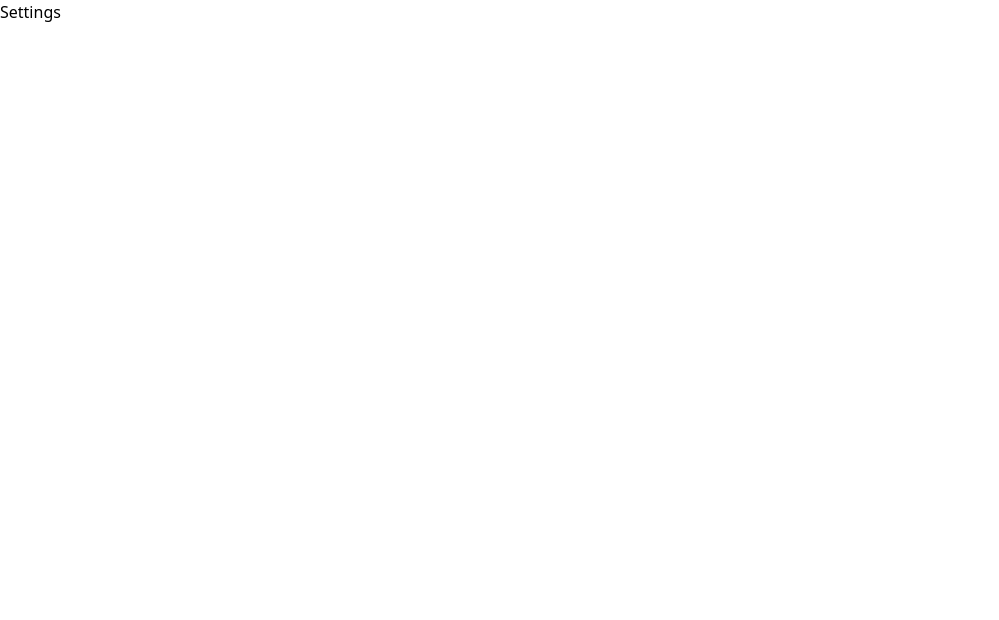
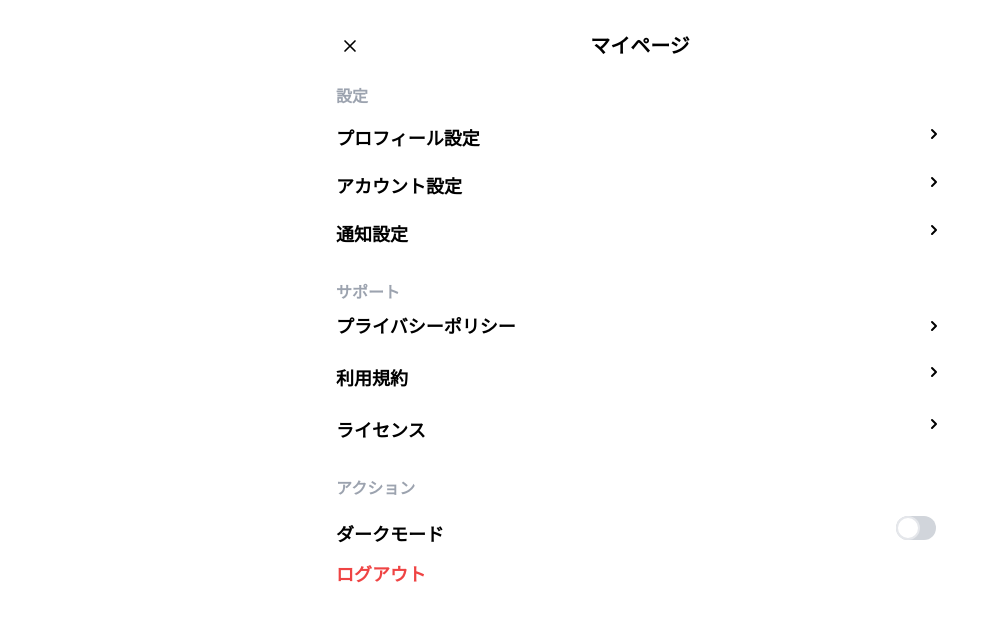
Before and after one commit to qin-salon/qin-memo, a Next.js app: page /settings in a window 1280 px wide. Shown: the top 620 px of the page, without its empty margins (0-999 px from the left). Built offline with nearby package versions, Linux system fonts and the light colour scheme.

Commit message:
💄 マイページ（設定）画面追加

```diff
--- /dev/null
+++ b/src/components/icon/ChevronRight.tsx
@@ -0,0 +1,24 @@
+import type { VFC } from "react";
+
+type Props = {
+  className?: string;
+  disabled?: boolean;
+};
+
+export const ChevronRight: VFC<Props> = (props) => {
+  return (
+    <svg className={props.className} xmlns="http://www.w3.org/2000/svg" viewBox="0 0 20 20" fill="currentColor">
+      <path
+        fillRule="evenodd"
+        d="M7.293 14.707a1 1 0 010-1.414L10.586 10 7.293 6.707a1 1 0 011.414-1.414l4 4a1 1 0 010 1.414l-4 4a1 1 0 01-1.414 0z"
+        clipRule="evenodd"
+      />
+    </svg>
+  );
+};
+
+// Propsのデフォルト値
+ChevronRight.defaultProps = {
+  className: "w-5 h-5",
+  disabled: false,
+};
--- /dev/null
+++ b/src/components/icon/XIcon.tsx
@@ -0,0 +1,26 @@
+import type { VFC } from "react";
+
+type Props = {
+  className?: string;
+  disabled?: boolean;
+};
+
+export const XIcon: VFC<Props> = (props) => {
+  return (
+    <svg
+      className={props.className}
+      xmlns="http://www.w3.org/2000/svg"
+      fill="none"
+      viewBox="0 0 24 24"
+      stroke="currentColor"
+    >
+      <path strokeLinecap="round" strokeLinejoin="round" strokeWidth="2" d="M6 18L18 6M6 6l12 12" />
+    </svg>
+  );
+};
+
+// Propsのデフォルト値
+XIcon.defaultProps = {
+  className: "w-5 h-5",
+  disabled: false,
+};
--- a/src/pages/settings/index.tsx
+++ b/src/pages/settings/index.tsx
@@ -1,7 +1,79 @@
 import type { NextPage } from "next";
+import Link from "next/link";
+import { XIcon } from "src/components/icon/XIcon";
+import { ChevronRight } from "src/components/icon/ChevronRight";
 
 const Settings: NextPage = () => {
-  return <div>Settings</div>;
+  return (
+    <div className="max-w-screen-sm mx-auto p-4">
+      <p className="relative my-4 flex items-center">
+        <Link href="/">
+          <a className="absolute left-1">
+            <XIcon />
+          </a>
+        </Link>
+        <span className="block text-center w-full text-xl font-bold">マイページ</span>
+      </p>
+
+      <p className="py-2 text-gray-400 font-bold">設定</p>
+      <Link href="/settings/profile">
+        <a className="flex justify-between items-center mb-3">
+          <div className="mt-2 font-bold text-lg">プロフィール設定</div>
+          <ChevronRight />
+        </a>
+      </Link>
+      <Link href="/settings/account">
+        <a className="flex justify-between items-center mb-3">
+          <div className="mt-2 font-bold text-lg">アカウント設定</div>
+          <ChevronRight />
+        </a>
+      </Link>
+      <Link href="/settings/notification">
+        <a className="flex justify-between items-center mb-3">
+          <div className="mt-2 font-bold text-lg">通知設定</div>
+          <ChevronRight />
+        </a>
+      </Link>
+
+      <p className="mt-6 py-2 text-gray-400 font-bold">サポート</p>
+      <Link href="/privacy">
+        <a className="flex justify-between items-center mb-3">
+          <div className="amt-3 font-bold text-lg">プライバシーポリシー</div>
+          <ChevronRight />
+        </a>
+      </Link>
+      <Link href="/terms">
+        <a className="flex justify-between items-center mb-3">
+          <div className="mt-3 font-bold text-lg">利用規約</div>
+          <ChevronRight />
+        </a>
+      </Link>
+      <Link href="/license">
+        <a className="flex justify-between items-center mb-3">
+          <div className="mt-3 font-bold text-lg">ライセンス</div>
+          <ChevronRight />
+        </a>
+      </Link>
+
+      <p className="mt-6 py-2 text-gray-400 font-bold">アクション</p>
+      <div className="flex justify-between items-center mb-3">
+        <div className="mt-3 font-bold text-lg">ダークモード</div>
+        <div className="relative inline-block w-10 mr-2 align-middle select-none transition duration-200 ease-in">
+          <input
+            type="checkbox"
+            name="toggle"
+            id="darkmode"
+            className="outline-none right-4 checked:right-0 duration-200 ease-in checked:bg-blue-600 absolute block w-6 h-6 rounded-full bg-white border-2 appearance-none cursor-pointer"
+          />
+          <label
+            htmlFor="darkmode"
+            className="block overflow-hidden h-6 rounded-full bg-gray-300 cursor-pointer"
+          ></label>
+        </div>
+      </div>
+      <div className="mt-3 font-bold text-lg text-red-500">ログアウト</div>
+    </div>
+  );
 };
 
 export default Settings;
```
